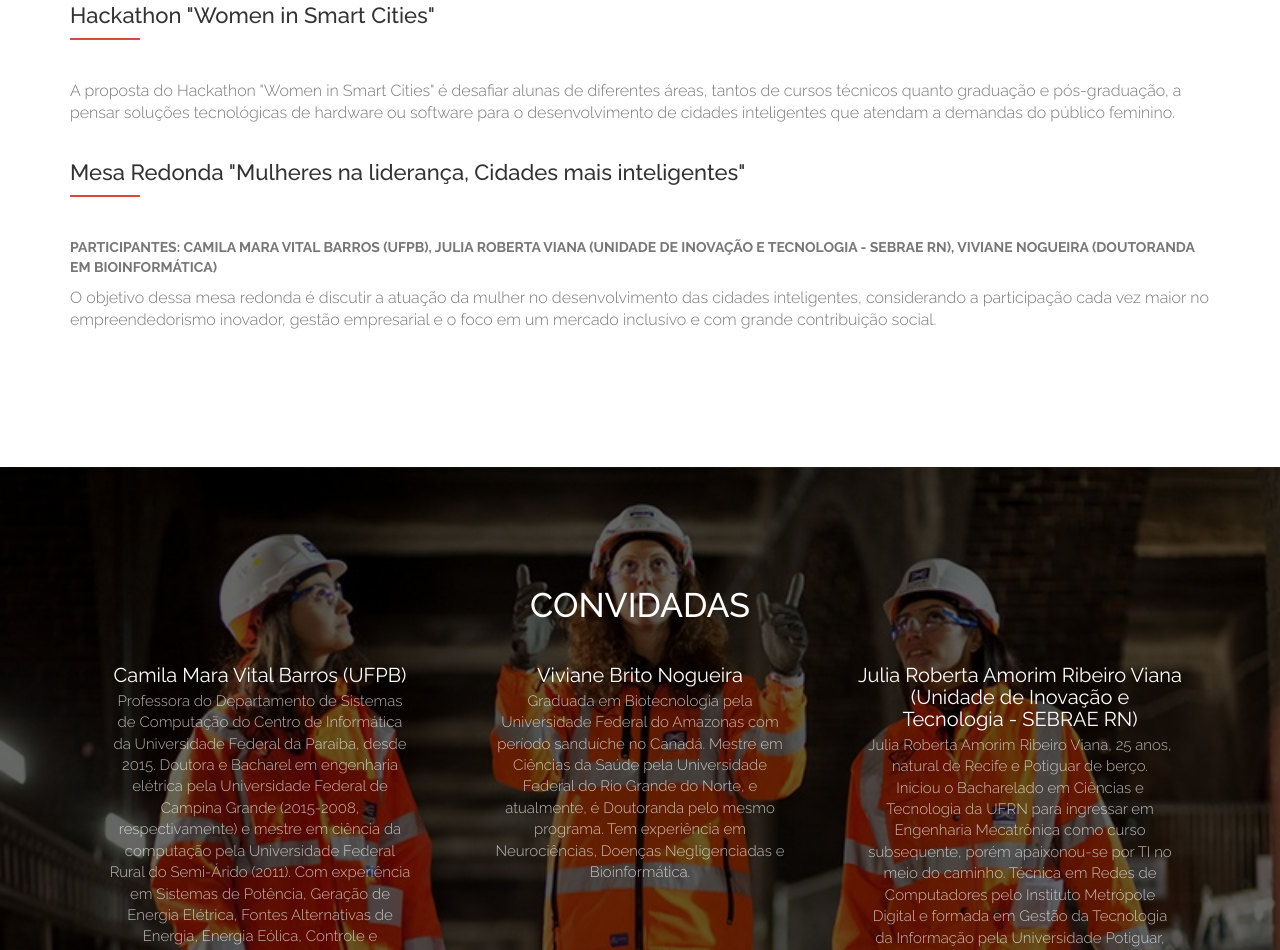
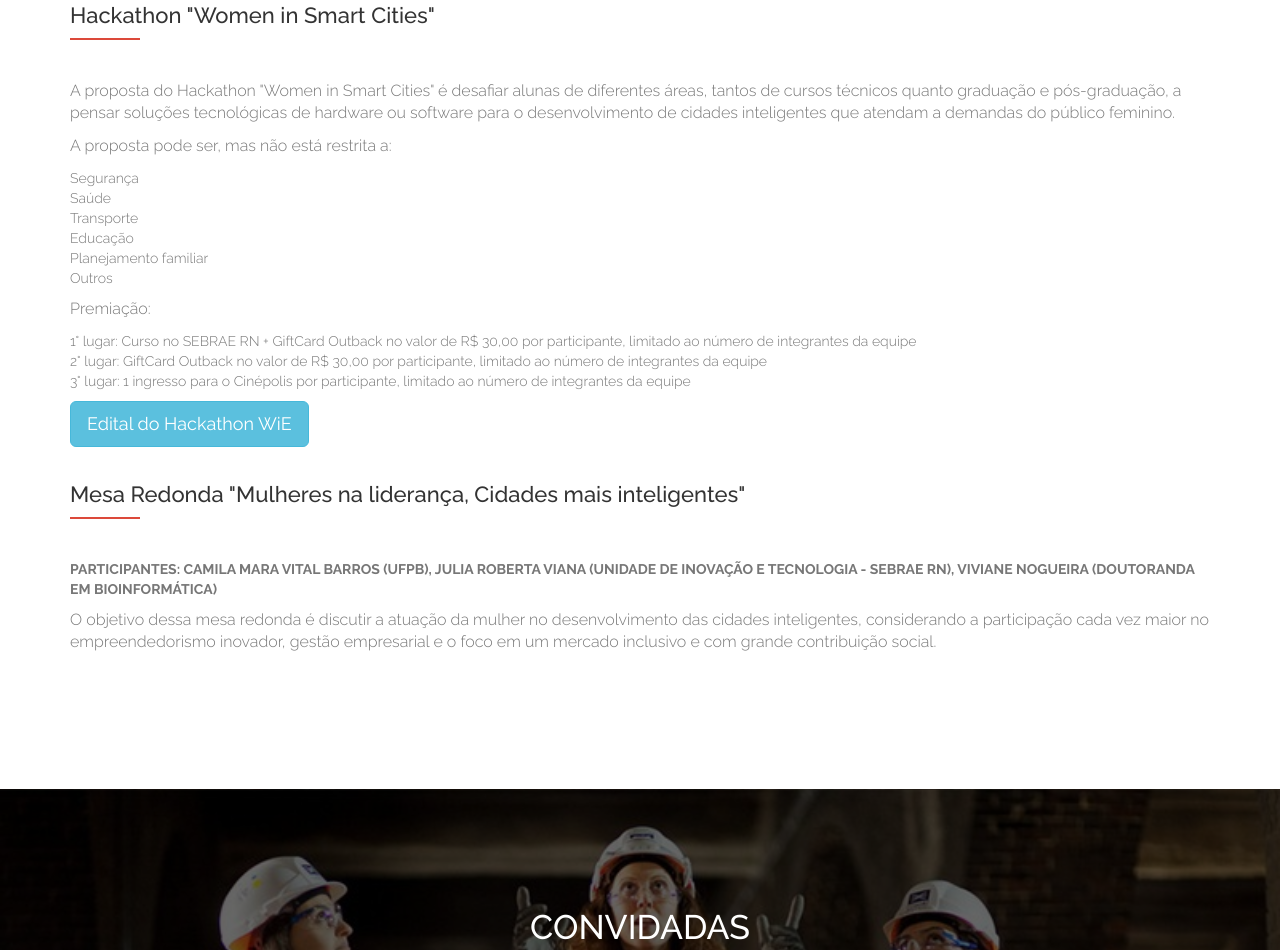
Before and after one commit to IreneGinani/site-wie-ufrn, a plain HTML site: page index.html in a window 1280 px wide. Shown: the part 3032-3982 px from the top of the page. Drawn offline with Linux system fonts and the light colour scheme.

Commit message:
Add files via upload
modification in hackathon session

```diff
--- a/index.html
+++ b/index.html
@@ -115,10 +115,10 @@
           <div class="menu-item">
             <div class="menu-item-name"> 20/09/2018 </div>
             <div class="menu-item-description"> 10h30: Abertura oficial do evento Wie Day, Local: nPITI </div>
-            <div class="menu-item-description"> 10h50: Palestra: A Revolução Digital nas Redes Elétricas, Local: audiótio do nPITI </div>
+            <div class="menu-item-description"> 10h50: Palestra: A Revolução Digital nas Redes Elétricas, Local: auditório do nPITI </div>
             <div class="menu-item-description"> 11h50: Intervalo </div>
-            <div class="menu-item-description"> 13h30: Hack Briefing II, Local: audiótio do nPITI </div>
-            <div class="menu-item-description"> 15h00: Apresentação dos grupos do Hackaton, Local: audiótio do nPITI </div>
+            <div class="menu-item-description"> 13h30: Hack Briefing II, Local: auditório do nPITI </div>
+            <div class="menu-item-description"> 15h00: Apresentação dos grupos do Hackathon, Local: auditório do nPITI </div>
             <div class="menu-item-description"> 15h30: Deliberação, Local: nPITI </div>
             <div class="menu-item-description"> 16h00: Coffee Break, Local: nPITI </div>
             <div class="menu-item-description"> 16h30: Mesa Redonda "Mulheres na liderança, Cidades mais inteligentes", Local: auditório do nPITI </div>
@@ -154,6 +154,24 @@
             <h3> Hackathon "Women in Smart Cities" </h3>
             <hr>
             <p> A proposta do Hackathon "Women in Smart Cities" é desafiar alunas de diferentes áreas, tantos de cursos técnicos quanto graduação e pós-graduação, a pensar soluções tecnológicas de hardware ou software para o desenvolvimento de cidades inteligentes que atendam a demandas do público feminino.</p>
+            <p> A proposta pode ser, mas não está restrita a:</p>
+			<ul>
+		  	<li>Segurança</li>
+  			<li>Saúde</li>
+  			<li>Transporte</li>
+  			<li>Educação</li>
+  			<li>Planejamento familiar</li>
+  			<li>Outros</li>
+			</ul>
+
+            <p> Premiação:
+			<ul>
+		  	<li>1° lugar: Curso no SEBRAE RN + GiftCard Outback no valor de R$ 30,00 por participante, limitado ao número de integrantes da equipe</li>
+		  	<li>2° lugar: GiftCard Outback no valor de R$ 30,00 por participante, limitado ao número de integrantes da equipe</li>
+		  	<li>3° lugar: 1 ingresso para o Cinépolis por participante, limitado ao número de integrantes da equipe</li>
+		  	</ul>
+			<a href="http://mulheresnastem.ufrn.br/wieday2018/embreve" class="btn btn-info btn-lg page-scroll">Edital do Hackathon WiE</a> </div>
+
           </div>
         </div>
         <div class="col-sm-12 col-md-12 col-lg-12 breakfast">
@@ -210,7 +228,8 @@
     <div class="overlay">
       <h2>Inscrições</h2>
       <p>Evento com emissão de certificado de participação.</p>
-      <a href="https://goo.gl/forms/A9RnUfUUQNve8jwb2" class="btn btn-custom btn-lg page-scroll">Realize sua inscrição aqui </a> </div>
+      <a href="https://goo.gl/forms/A9RnUfUUQNve8jwb2" class="btn btn-custom btn-lg page-scroll">Inscrição na Palestra e Mesa Redonda </a>
+     <a href="http://mulheresnastem.ufrn.br/wieday2018/embreve" class="btn btn-custom btn-lg page-scroll">Inscrição no Hackathon </a> </div>
     </div>
 </div>
 <div id="footer">
```
